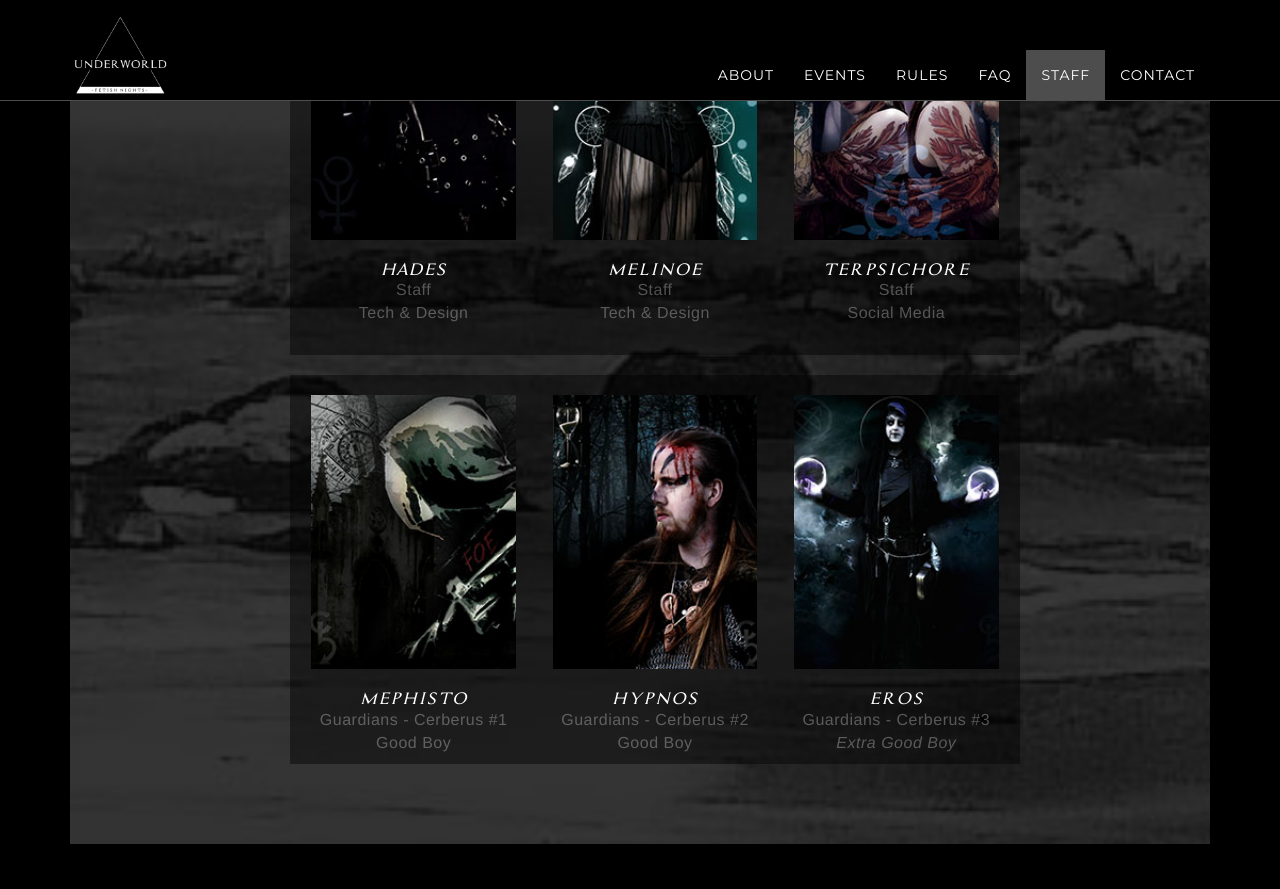
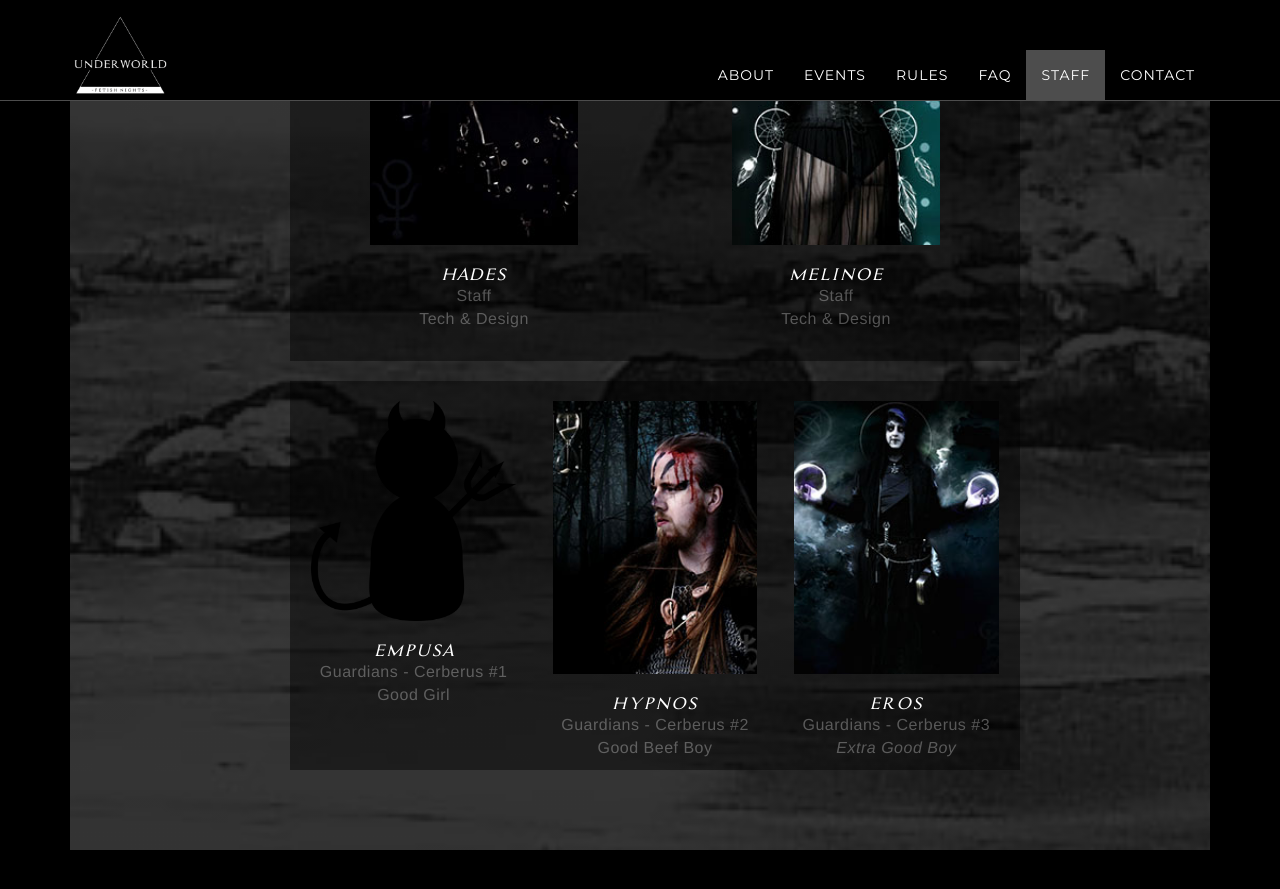
Before and after one commit to royally-underworld/melinoe, a Jekyll site: the page built from index.html, in a window 1280 px wide and 900 px high, scrolled down 14484 px. Shown: the top 889 px of the window. Built offline with Jekyll 4.4.1, drawn with Linux system fonts in a browser that asks for light colours.

Commit message:
update staff

```diff
--- a/_includes/staff.html
+++ b/_includes/staff.html
@@ -22,7 +22,7 @@
                         <li>Chief Financial Officer</li>
                 </ul>
             <h3>Staff</h3>
-                <ul class="staff">
+                <ul class="staff2">
 
                         <li><img src="/img/headshots/HADES.jpg"></li>
                         <li><h4>Hades</h4></li>
@@ -33,23 +33,18 @@
                         <li><h4>Melinoe</h4></li>
                         <li>Staff</li>
                         <li>Tech & Design</li>
-                    <br>
-                        <li><img src="/img/headshots/TERPSICHORE.jpg"></li>
-                        <li><h4>Terpsichore</h4></li>
-                        <li>Staff</li>
-                        <li>Social Media</li>
                 </ul>
                 <ul class="staff">
 
-                        <li><img src="/img/headshots/MEPHISTO.jpg"></h4></li>
-                        <li><h4>Mephisto</h4></li>
+                        <li><img src="/img/headshots/NO-IMAGE.png"></h4></li>
+                        <li><h4>Empusa</h4></li>
                         <li>Guardians - Cerberus #1</li>
-                        <li>Good Boy</li>
+                        <li>Good Girl</li>
 
                         <li><img src="/img/headshots/HYPNOS.jpg"></li>
                         <li><h4>Hypnos</h4></li>
                         <li>Guardians - Cerberus #2</li>
-                        <li>Good Boy</li>
+                        <li>Good Beef Boy</li>
 
                         <li><img src="/img/headshots/EROS.jpg"></li>
                         <li><h4>Eros</h4></li>
```
Also changed, not shown: img/headshots/NO-IMAGE.png (added), 5 other files.
